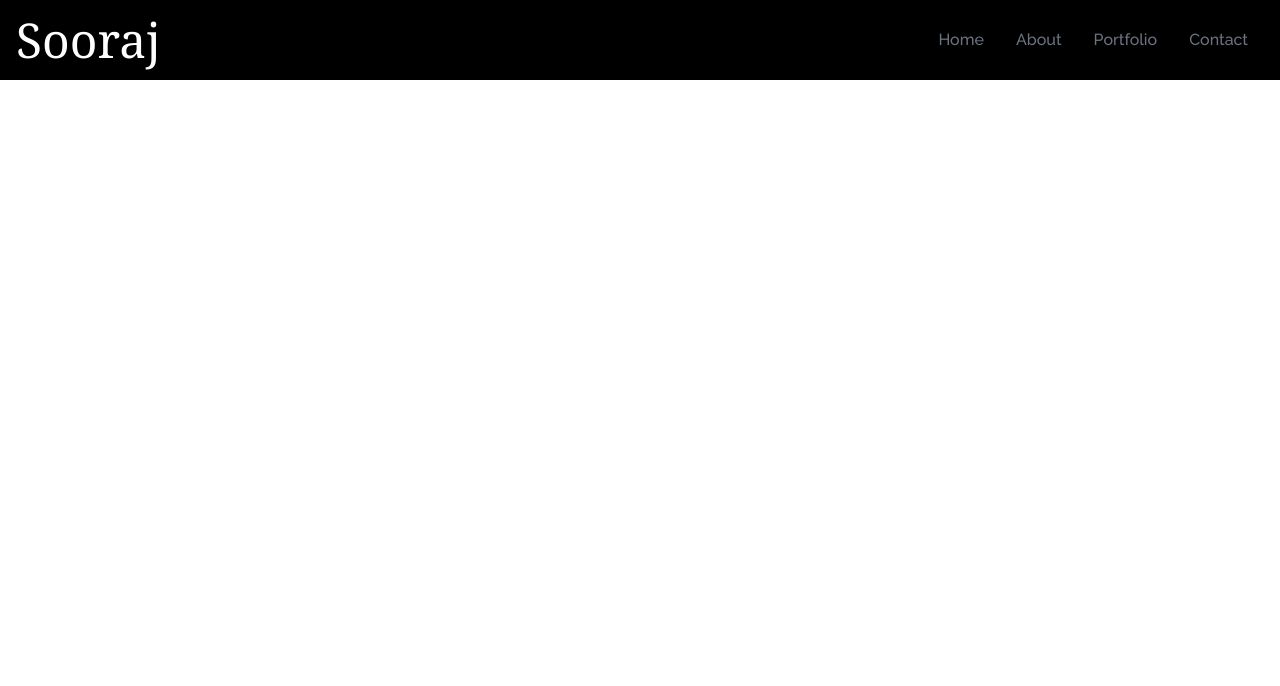
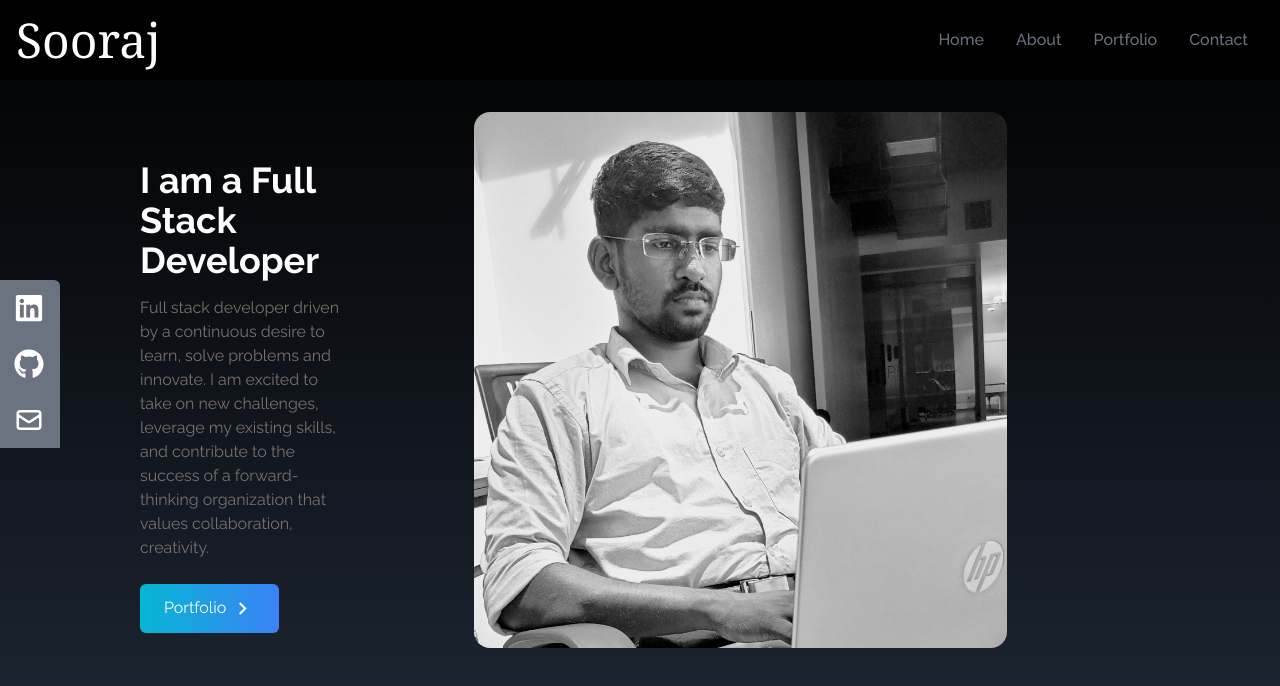
Before and after one commit to sooraj-RK/Portfolio, a React (Create React App) app: page / in a window 1280 px wide. Shown: the top 686 px of the page. Built offline with nearby package versions, Linux system fonts and the light colour scheme.

Commit message:
finished Home

```diff
--- a/src/App.js
+++ b/src/App.js
@@ -1,10 +1,14 @@
+import Home from "./Components/Home";
 import Navbar from "./Components/Navbar";
+import SocialLinks from "./Components/SocialLinks";
 
 
 function App() {
   return (
     <div>
      <Navbar></Navbar>
+     <Home></Home>
+     <SocialLinks></SocialLinks>
     </div>
   );
 }
--- /dev/null
+++ b/src/Components/Home.jsx
@@ -0,0 +1,44 @@
+import React from 'react';
+import mainimage from '../assets/black and white .jpg';
+import {  MdOutlineKeyboardArrowRight } from 'react-icons/md';
+
+const Home = () => {
+  return (
+    <div
+    name= "home"
+    className='h-screen w-full bg-gradient-to-b from-black
+    to-gray-800'>
+      <div className='max-w-screen-lg mx-auto flex flex-col items-center
+      justify-center h-full px-3 md:flex-row'>
+
+        <div className='flex flex-col justify-center h-full'>
+          <h2 className='text-4xl sm:text-4xl font-bold
+        text-white'>
+            I am a Full Stack Developer
+            </h2>
+          <p className='text-stone-500 py-4 max-w-md'>
+            Full stack developer driven by a continuous desire to learn, solve
+            problems and innovate. I am excited to take on new challenges,
+            leverage my existing skills, and contribute to the success of a
+            forward-thinking organization that values collaboration, creativity.
+          </p>
+          <div>
+            <button className='group text-white w-fit px-6 py-3 my-2 flex items-center rounded-md
+            bg-gradient-to-r from-cyan-500 to-blue-500 cursor-pointer'>
+                Portfolio
+                <span className='group-hover:rotate-90 duration-300'>
+                    <MdOutlineKeyboardArrowRight size={25}
+                    className='ml-1'/>
+                </span>
+            </button>
+          </div>
+        </div>
+        <div>
+            <img src={mainimage} alt='Profile pic' className='rounded-2xl mb-10 mx-auto w-2/3 md:max-w-full' />
+        </div>
+      </div>
+    </div>
+  );
+};
+
+export default Home;
--- /dev/null
+++ b/src/Components/SocialLinks.jsx
@@ -0,0 +1,66 @@
+import React from 'react';
+import {FaGithub, FaLinkedin} from "react-icons/fa";
+import {HiOutlineMail} from "react-icons/hi"
+const SocialLinks = () => {
+
+    const links =[
+        {
+            id:1,
+            child:(
+                <>
+                LinkedIn <FaLinkedin size={30} />
+                </>
+            ),
+            href: 'https://www.linkedin.com/in/sooraj-rajkumar-611264244/',
+            style: 'rounded-tr-md'
+        },
+        {
+            id:2,
+            child:(
+                <>
+                Github <FaGithub size={30} />
+                </>
+            ),
+            href: 'https://github.com/sooraj-RK',
+
+        },
+        {
+            id:3,
+            child:(
+                <>
+                Mail <HiOutlineMail size={30} />
+                </>
+            ),
+            href: 'mailto:iamsoorajrajkumar@gmail.com',
+
+        },
+
+    ]
+
+  return (
+    <div className='hidden lg:flex flex-col top-[35%] left-0 fixed'>
+        <ul>
+            {links.map(({id, child, href,style}) =>(
+                <li key={id}
+                className={"flex justify-between items-center w-40 h-14 px-4 ml-[-100px] hover:ml-[-10px] hover:rounded-md duration-300 bg-gray-500"
+                 + " " +
+                  style
+            }
+            >
+                    <a
+                    href={href}
+                    className='flex justify-between items-center w-full
+                    text-white'
+                    >
+                    {child}
+                        </a>
+                </li>
+
+            ))}
+
+        </ul>
+    </div>
+  );
+}
+
+export default SocialLinks
```
Also changed, not shown: src/assets/black and white .jpg (added).
